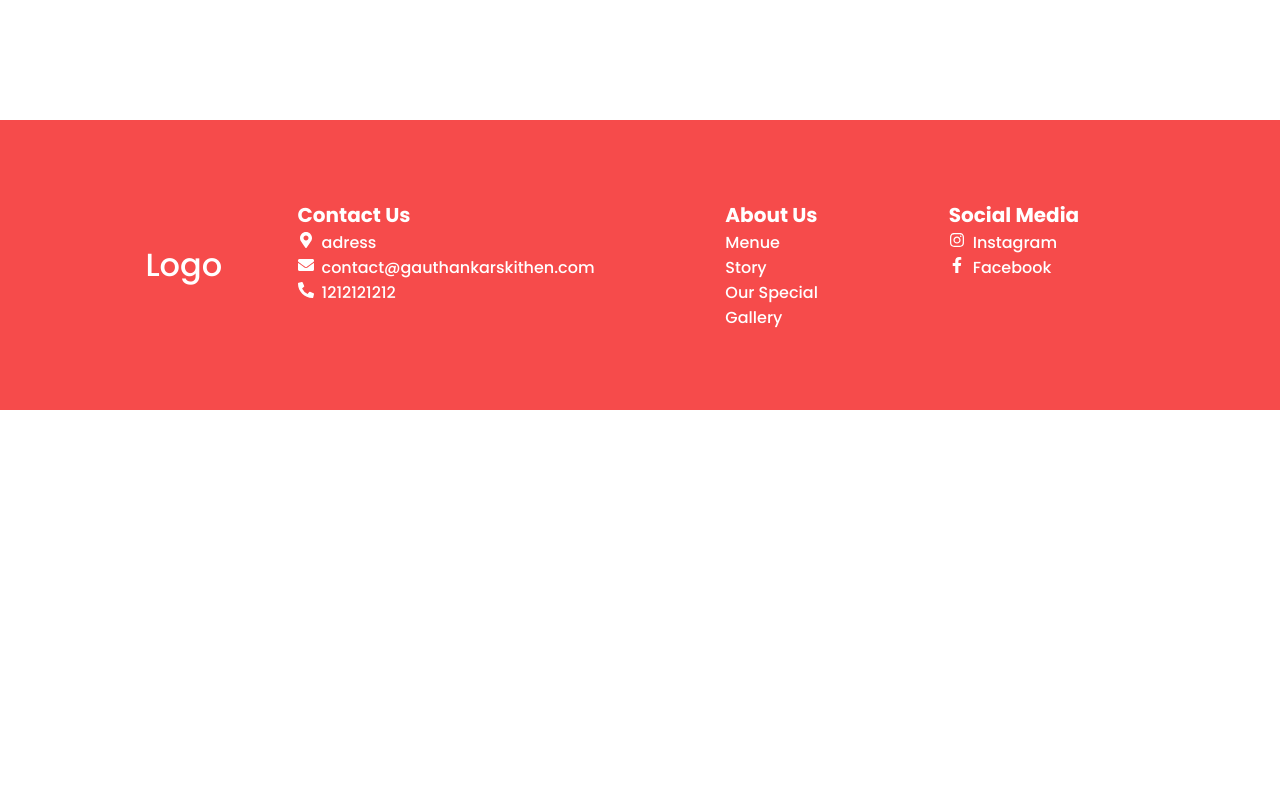
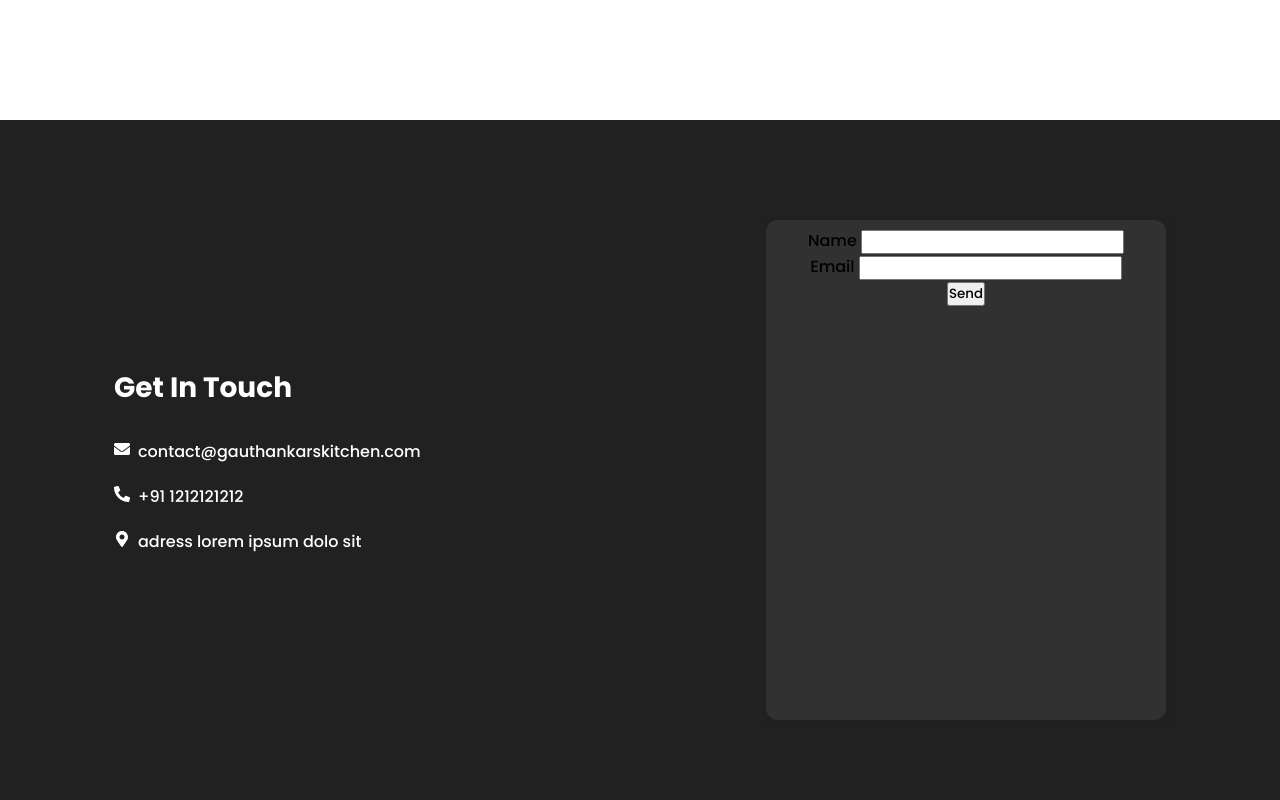
Before and after one commit to varadgauthankar/gauthankars-kitchen, a React (Create React App) app: page / in a window 1280 px wide. Shown: the part 3080-3880 px from the top of the page. Before the commit the page ends 3490 px from the top, so only its background shows below. Built offline with nearby package versions, Linux system fonts and the light colour scheme.

Commit message:
Form WIP

```diff
--- a/src/components/Footer/index.js
+++ b/src/components/Footer/index.js
@@ -68,13 +68,13 @@ const Footer = () => {
           </Column2>
           <Column3>
             <Title>Social Media</Title>
-            <LinkA href="instagram.com">
+            <LinkA href="https://instagram.com" target="_blank">
               <Icon>
                 <Insta />
               </Icon>
               Instagram
             </LinkA>
-            <LinkA href="facebook.com">
+            <LinkA href="https://facebook.com" target="_blank">
               <Icon>
                 <Fb />
               </Icon>
--- /dev/null
+++ b/src/components/GetInTouchSection/GetInTouchElements.js
@@ -0,0 +1,77 @@
+import styled from "styled-components";
+
+export const HeroContainer = styled.div`
+  background: #212121;
+  display: flex;
+  justify-content: center;
+  align-items: center;
+  height: 100vh;
+  z-index: 1;
+`;
+
+export const Wrapper = styled.div`
+  z-index: 1;
+  width: 100%;
+  max-width: 1100px;
+  margin-right: auto;
+  margin-left: auto;
+  padding: 0 24px;
+  text-align: center;
+  margin-bottom: 100px;
+
+  @media screen and (max-width: 768px) {
+    margin-bottom: 0;
+    margin-top: 60px;
+  }
+`;
+
+export const Row = styled.div`
+  grid-template-areas: "col1 col2";
+  display: grid;
+  align-items: center;
+
+  @media screen and (max-width: 768px) {
+    grid-template-areas: "col1" "col2";
+  }
+`;
+
+export const Column1 = styled.div`
+  grid-area: col1;
+`;
+
+export const Column2 = styled.div`
+  grid-area: col2;
+`;
+
+export const ContentWrap = styled.div`
+  text-align: left;
+`;
+
+export const Title = styled.p`
+  font-size: 28px;
+  font-weight: 700;
+  color: #fff;
+  margin-bottom: 30px;
+`;
+
+export const Text = styled.p`
+  color: #fff;
+  margin: 20px 0;
+`;
+
+export const Icon = styled.i`
+  color: #fff;
+  margin-right: 8px;
+`;
+
+export const FormContainer = styled.div`
+  margin-left: auto;
+  border-radius: 12px;
+  box-shadow: 2px 2px 4px #212121;
+  background: #313131;
+  padding: 8px;
+  height: 500px;
+  width: 400px;
+`;
+
+export const Form = styled.form``;
--- /dev/null
+++ b/src/components/GetInTouchSection/index.js
@@ -0,0 +1,76 @@
+import React from "react";
+import {
+  Column1,
+  Column2,
+  ContentWrap,
+  HeroContainer,
+  Icon,
+  Row,
+  Title,
+  Wrapper,
+  Text,
+  FormContainer,
+} from "./GetInTouchElements";
+
+import {
+  FaMapMarkerAlt as Map,
+  FaPhoneAlt as Call,
+  FaEnvelope as Mail,
+} from "react-icons/fa";
+
+const GetInTouch = () => {
+  return (
+    <HeroContainer>
+      <Wrapper>
+        <Row>
+          <Column1>
+            <ContentWrap>
+              <Title>Get In Touch</Title>
+              <Text>
+                <Icon>
+                  <Mail />
+                </Icon>
+                contact@gauthankarskitchen.com
+              </Text>
+
+              <Text>
+                <Icon>
+                  <Call />
+                </Icon>
+                +91 1212121212
+              </Text>
+
+              <Text>
+                <Icon>
+                  <Map />
+                </Icon>
+                adress lorem ipsum dolo sit
+              </Text>
+            </ContentWrap>
+          </Column1>
+          <Column2>
+            <FormContainer>
+              <form name="contact" netlify>
+                <p>
+                  <label>
+                    Name <input type="text" name="name" />
+                  </label>
+                </p>
+                <p>
+                  <label>
+                    Email <input type="email" name="email" />
+                  </label>
+                </p>
+                <p>
+                  <button type="submit">Send</button>
+                </p>
+              </form>
+            </FormContainer>
+          </Column2>
+        </Row>
+      </Wrapper>
+    </HeroContainer>
+  );
+};
+
+export default GetInTouch;
--- a/src/pages/index.js
+++ b/src/pages/index.js
@@ -9,6 +9,7 @@ import Sidebar from "../components/Sidebar";
 import Special from "../components/SpecialSection";
 import Story from "../components/StorySection";
 import Footer from "../components/Footer";
+import GetInTouch from "../components/GetInTouchSection";
 
 const Home = () => {
   const [isOpen, setIsOpen] = useState(false);
@@ -26,6 +27,7 @@ const Home = () => {
       <Locate />
       <Special />
       <Story />
+      <GetInTouch />
       <Footer />
     </>
   );
```
